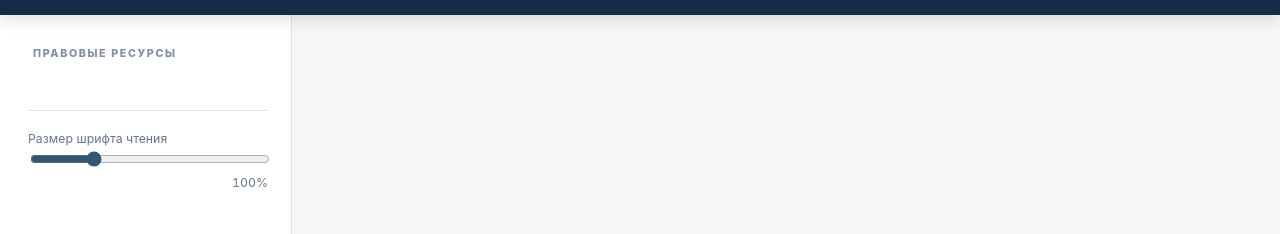
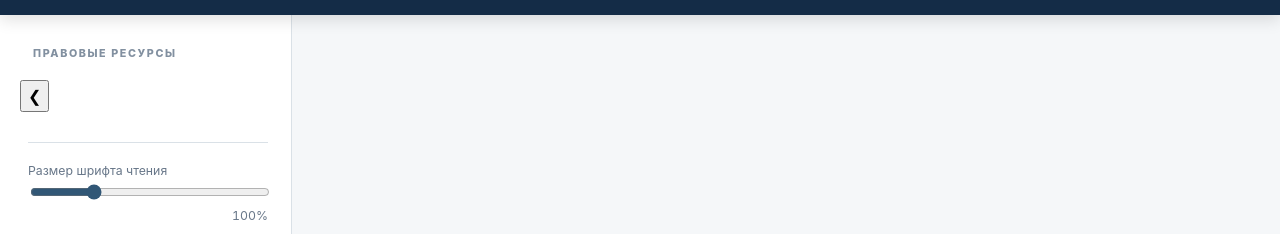
Before and after one commit to danielguliaev/sas-gov-portal, a plain HTML site: page web/index.html in a window 1280 px wide. Shown: the part 90-324 px from the top of the page. Drawn offline with Linux system fonts and the light colour scheme; files that its build step writes are made by us from their sources; no server answers; files whose address does not match are found by name.

Commit message:
feat(reader): add accessible persistent desktop sidebar collapse control

```diff
--- a/web/index.html
+++ b/web/index.html
@@ -43,7 +43,12 @@
   </header>
   <div class="layout" id="layout">
     <aside class="sidebar" id="sidebar" aria-label="Навигация по законодательству">
-      <div class="sidebar-heading">ПРАВОВЫЕ РЕСУРСЫ</div>
+      <div class="sidebar-header">
+        <div class="sidebar-heading">ПРАВОВЫЕ РЕСУРСЫ</div>
+        <button id="sidebarToggle" class="sidebar-toggle" type="button"
+                aria-label="Свернуть боковую панель" aria-controls="globalNav codeNav"
+                aria-expanded="true" title="Свернуть боковую панель">❮</button>
+      </div>
       <nav id="globalNav" aria-label="Основная навигация"></nav>
       <div id="codeNav"></div>
       <div class="sidebar-bottom">
```
